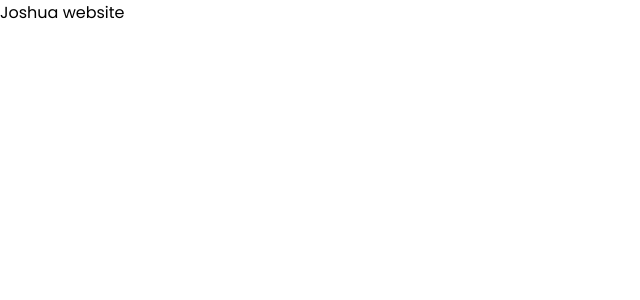
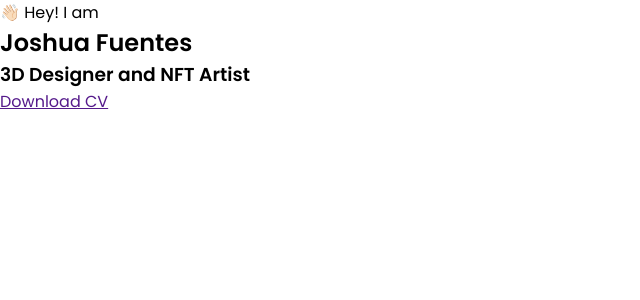
Before and after one commit to Uxorialmedal/web, a Next.js app: page / in a window 1280 px wide. Shown: the top 300 px of the page, without its empty margins (0-640 px from the left). Built offline with nearby package versions, Linux system fonts and the light colour scheme.

Commit message:
Uplaoding a setup of the website

```diff
--- a/pages/index.jsx
+++ b/pages/index.jsx
@@ -2,13 +2,29 @@ import Head from 'next/head'
 import Image from 'next/image'
 import styles from '../styles/Home.module.css'
 
-export default function Home() {
+export default function MainPage() {
   return (
     <div>
       <Head>
         <title>Joshua</title>
+        <link rel="icon" href="/favicon.ico" />
       </Head>
-    <div>Joshua website</div>
+      <main>
+        <section className={styles.main}>
+          <div className={styles.container}>
+            <span className={styles.greeting}>👋🏻 Hey! I am</span>
+              <h1 className={styles.name}>Joshua Fuentes</h1>
+              <h3 className={styles.education}>3D Designer and NFT Artist</h3>
+
+              <div className={styles.buttons}>
+                <a download= "" href="" className={styles.button}>
+                  Download CV
+                </a>
+              </div>
+          </div>
+        </section>
+      </main>
+
     </div>
   )
 }
```
